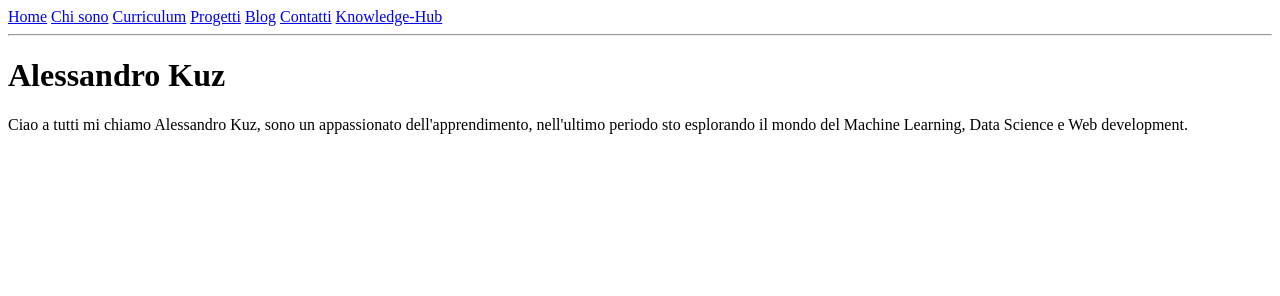
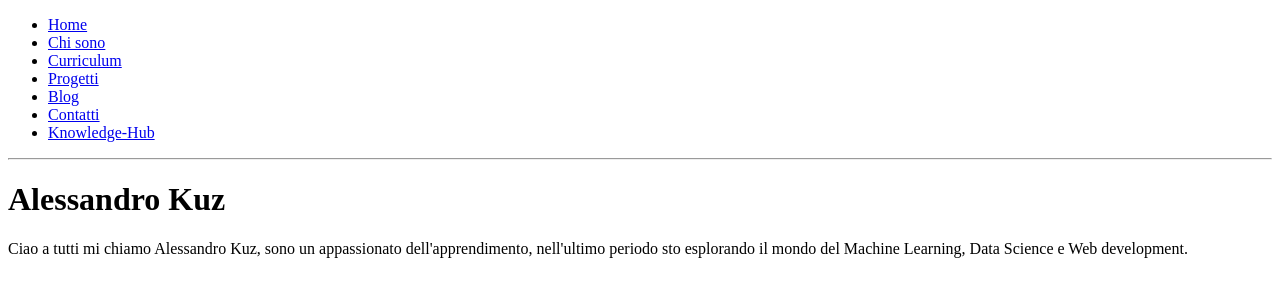
Before and after one commit to AlessandroKuz/alessandrokuz.github.io, a website: page aboutMe.html in a window 1280 px wide. Drawn offline with Linux system fonts and the light colour scheme.

Commit message:
feat: gather navbar link into a list

```diff
--- a/aboutMe.html
+++ b/aboutMe.html
@@ -6,13 +6,15 @@
   </head>
   <body>
     <div class="navbar" id="myNavbar">
-      <a href="index.html">Home</a>
-      <a href="aboutMe.html">Chi sono</a>
-      <a href="curriculum.html">Curriculum</a>
-      <a href="progetti.html">Progetti</a>
-      <a href="blog.html">Blog</a>
-      <a href="contatti.html">Contatti</a>
-      <a href="https://www.github.com/AlessandroKuz/Knowledge-Notes">Knowledge-Hub</a>
+      <ul>
+        <li><a href="index.html">Home</a></li>
+        <li><a href="aboutMe.html">Chi sono</a></li>
+        <li><a href="curriculum.html">Curriculum</a></li>
+        <li><a href="progetti.html">Progetti</a></li>
+        <li><a href="blog.html">Blog</a></li>
+        <li><a href="contatti.html">Contatti</a></li>
+        <li><a href="https://www.github.com/AlessandroKuz/Knowledge-Notes">Knowledge-Hub</a></li>
+      </ul>
     </div>
     <hr />
     <h1>Alessandro Kuz</h1>
```
Also changed, not shown: blog.html (+9 -7 lines), contatti.html (+9 -7 lines), curriculum.html (+9 -7 lines), index.html (+9 -7 lines), progetti.html (+9 -7 lines), README.md.
